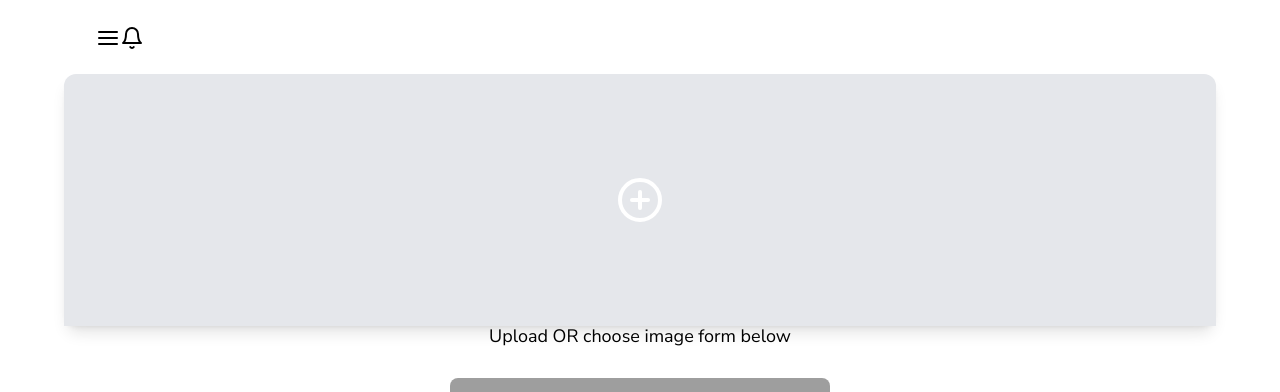
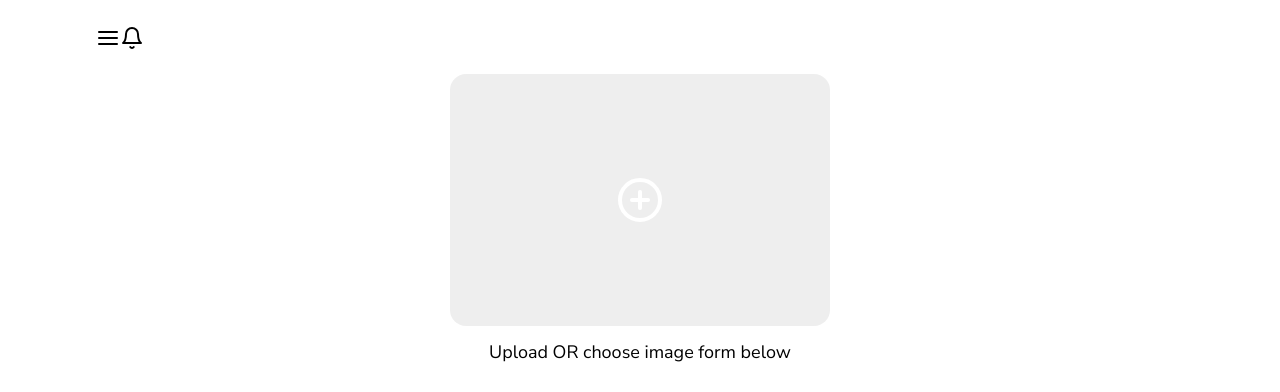
Before and after one commit to chan1010/Hackathon2023, a Vue app: page / in a window 1280 px wide. Shown: the top 392 px of the page. Built offline with nearby package versions, Linux system fonts and the light colour scheme; grey boxes are pictures that could not be loaded; what vue-backtotop would draw is missing.

Commit message:
update btn upload

```diff
--- a/src/components/button/ButtonUploadImage.vue
+++ b/src/components/button/ButtonUploadImage.vue
@@ -8,37 +8,39 @@ export default {
 </script>
 
 <template>
-  <div
-    class="rounded-xl shadow-lg hover:shadow-xl cursor-pointer mb-10 sm:mb-0 relative m-16 mt-0 square"
-    aria-label="Single Project"
-  >
-    <button
-      class="rounded-t-xl border-none w-full h-1/2 flex items-center justify-center text-white bg-gray-200"
-      @click="$emit('update:isOpen', true)">
-      <i
-        data-feather="plus-circle"
-        width="3rem"
-        height="3rem"
-      ></i>
+  <div class="content-button">
+    <button class="btn-upload">
+      <i data-feather="plus-circle" width="3rem" height="3rem"></i>
     </button>
   </div>
-  <p
-      class="line-clamp-2 font-general-semibold text-sm mb-2"
-      style="
+  <p class="line-clamp-2 font-general-semibold text-sm mb-2" style="
         overflow: hidden;
         display: -webkit-box;
         -webkit-box-orient: vertical;
         -webkit-line-clamp: 2;
         font-size: 18px;
         margin-bottom: 32px;
-      "
-    >
-      Upload OR choose image form below
-    </p>
+      ">
+    Upload OR choose image form below
+  </p>
 </template>
 
 <style scoped>
-button{
+.content-button {
+  display: flex;
+  align-items: center;
+  justify-content: center;
+}
+
+button.btn-upload {
   height: 252px;
+  width: 380px;
+  background-color: rgba(128, 128, 128, 0.137);
+  border-radius: 16px;
+  margin-bottom: 16px;
+  display: flex;
+  align-items: center;
+  justify-content: center;
+  color: #fff;
 }
 </style>
```
